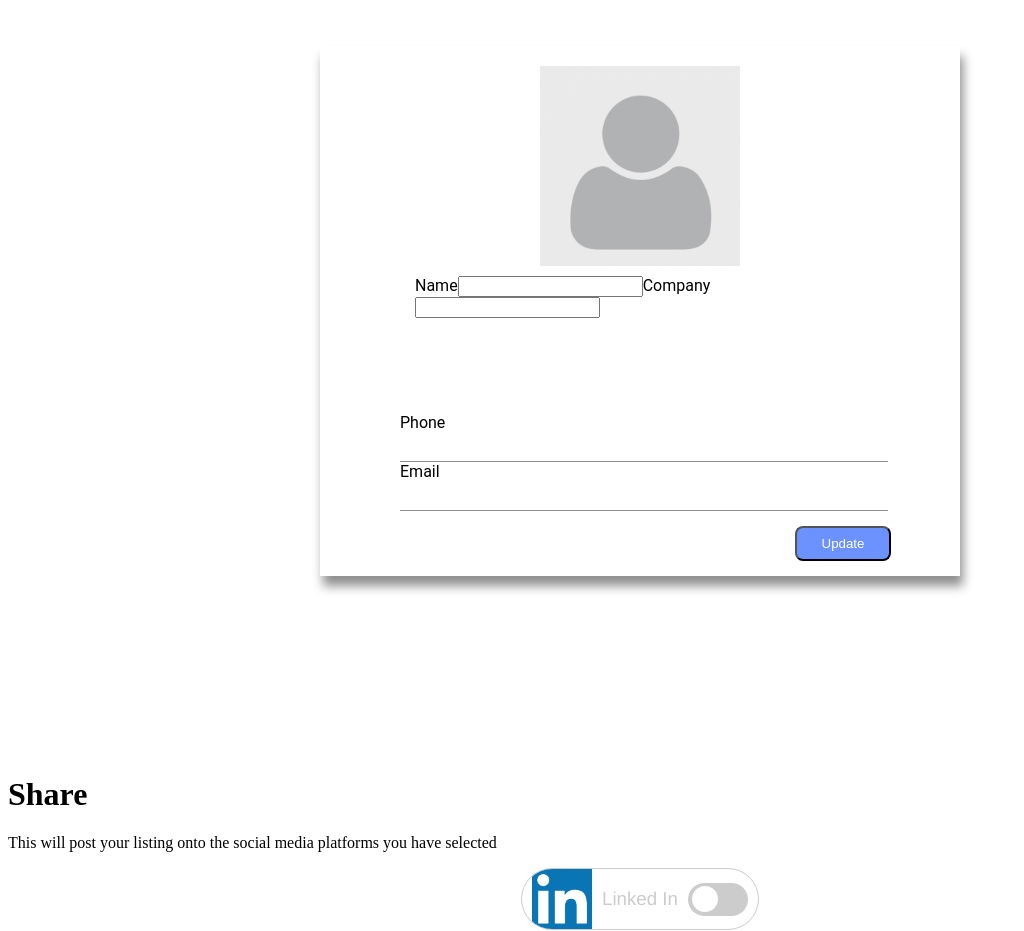
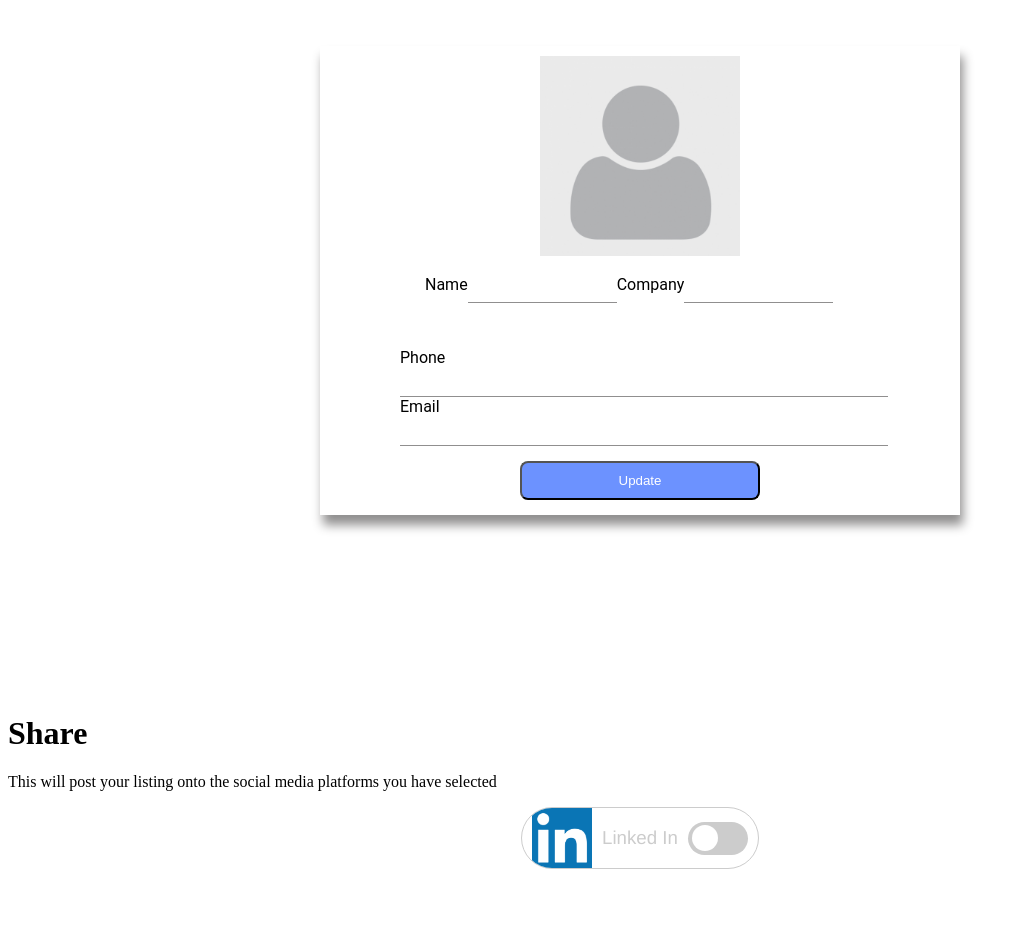
Before and after one commit to JakePitman/social-banana, a React (Create React App) app in the folder client/: page / in a window 1280 px wide. Shown: the part 820-1751 px from the top of the page, without its empty margins (0-1024 px from the left). After the commit the page ends 1697 px from the top, so only its background shows below. Built offline with nearby package versions, Linux system fonts and the light colour scheme; no server answers.

Commit message:
Add css styling and adjustments

```diff
--- a/client/src/css/components/settingsPage.css
+++ b/client/src/css/components/settingsPage.css
@@ -5,11 +5,12 @@
 }
 
 .profile-section {
-    margin: 80px auto;
+    margin: 70px 10px 30px 10px;
     max-width: 30rem;
     border-radius: 3px;
     padding: 15px;
     font-family: 'Roboto', sans-serif;
+
 
 }
 
@@ -22,6 +23,17 @@
 
 }
 
+.profile-section input{
+  color: #cccccc;
+    font-size: 10px;
+    margin-top: 5px;
+    width: 30%;
+    padding: 10px;
+    border: 0;
+    border-bottom: 1px solid #908F8F;
+    outline: 0;
+}
+
 .profile-form {
     margin: 200px auto;
     max-width: 30rem;
@@ -31,12 +43,13 @@
   }
 
   .profile-form button {
-    width: 20%;
-    padding: 0.5rem 0;
+    width: 50%;
+    padding: 10px;
     background: #6C92FF;
     color: #ffffff;
     border-radius: 8px;
-    margin-left: 395px;
+    margin-left: 25%;
+
   }
 
   .profile-form-input {
--- a/client/src/js/components/SettingsPage.js
+++ b/client/src/js/components/SettingsPage.js
@@ -12,7 +12,8 @@ class SettingsPage extends React.Component {
         phone: this.props.phone,
         email: this.props.email,
         isOpen: false,
-      };
+
+      }
       this.handleChange = this.handleChange.bind(this)
       this.handleSubmit = this.handleSubmit.bind(this)
   }
@@ -25,6 +26,7 @@ class SettingsPage extends React.Component {
   }
 
   handleSubmit (event) {
+    alert('Updated successfully!');
     event.preventDefault()
   }
 
@@ -67,7 +69,5 @@ class SettingsPage extends React.Component {
         )
     }
 
-
-
 }
 export { SettingsPage }
```
Lines whose indentation alone changed are shown as unchanged.
